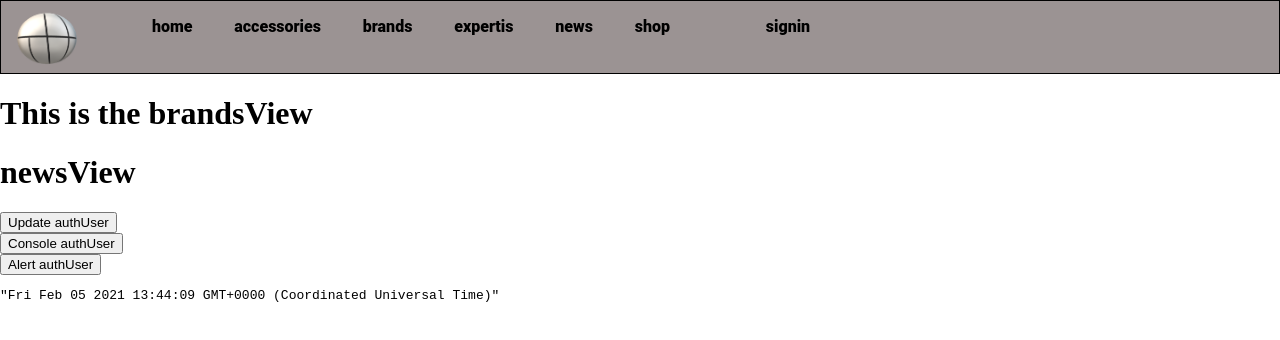
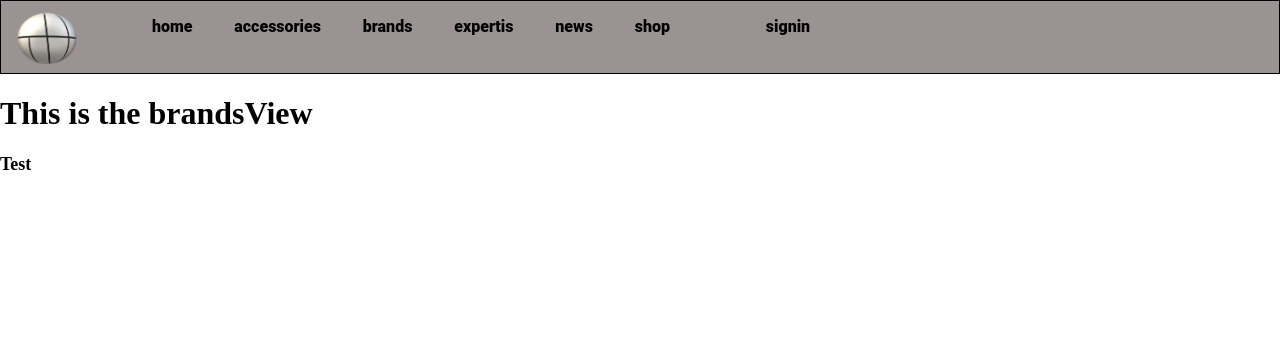
Before and after one commit to eman1970/x3, a React (Create React App) app: page /brands in a window 1280 px wide. Shown: the top 340 px of the page. Built offline with nearby package versions, Linux system fonts and the light colour scheme.

Commit message:
TestContext

```diff
--- a/src/App.tsx
+++ b/src/App.tsx
@@ -3,6 +3,7 @@ import './shared/css/Global.css'
 import { Routes } from './routes/Routes'
 import { UserProvider } from './shared/provider/UserProvider'
 import { Navigation } from './components/navigation/Navigation'
+import {TestProvider} from './shared/provider/TestProvider';
 
 
 
@@ -10,6 +11,7 @@ import { Navigation } from './components/navigation/Navigation'
 function App() {
   return (
 
+<TestProvider>
     <UserProvider>
 
       <Routes>
@@ -19,6 +21,7 @@ function App() {
 
       </Routes>
     </UserProvider>
+    </TestProvider>
   );
 }
 
--- /dev/null
+++ b/src/shared/provider/TestProvider.tsx
@@ -0,0 +1,20 @@
+import React from 'react'
+import { useState, createContext }  from 'react'
+
+export const TestContext = createContext<any>(null)
+
+export const TestProvider = (props: {children: React.ReactChild}) => {
+
+const [testUser, setTestUser] = useState('Test');
+
+const {children} = props
+
+
+    return (
+        <TestContext.Provider value={[testUser, setTestUser]}>
+            {children}
+            </TestContext.Provider>
+    )
+}
+
+export default TestContext;
--- a/src/view/navigationtabviews/brands/BrandsView.tsx
+++ b/src/view/navigationtabviews/brands/BrandsView.tsx
@@ -1,12 +1,13 @@
 import React from 'react'
-import {NewsView} from '../news/NewsView'
+import {useContext} from 'react'
+import { TestContext } from '../../../shared/provider/TestProvider';
 
 export const BrandsView = () => {
+    const [testUser, setTestUser] = useContext(TestContext)
     return (
         <div>
             <h1>This is the brandsView</h1>
-            <NewsView />
-
+            <p>{testUser}</p>
 
         </div>
     )
--- a/src/view/navigationtabviews/news/NewsView.css
+++ b/src/view/navigationtabviews/news/NewsView.css
@@ -0,0 +1,9 @@
+input {
+    width: 20%;
+  }
+
+  p{
+      font-size: 18px;
+      font-weight: bold;
+      color: #000000;
+  }
--- a/src/view/navigationtabviews/news/NewsView.tsx
+++ b/src/view/navigationtabviews/news/NewsView.tsx
@@ -1,30 +1,27 @@
 import React from 'react'
 import { useContext, useState } from "react";
-import { UserContext } from '../../../shared/provider/UserProvider';
+import './NewsView.css'
+
+import { TestContext } from '../../../shared/provider/TestProvider';
 
 
 
 
 export const NewsView = () => {
-    const [authUser, setAuthUser] = useContext(UserContext)
-    const [msg, setMsg] = useState();
+    const [testUser, setTestUser] = useContext(TestContext)
 
 
-    const update = () => {
-        setMsg(authUser)
 
-    }
 
 
     return (
         <div>
 
-            <h1>newsView</h1>
-            <button onClick={() => update()}>Update authUser</button><br />
-            <button onClick={() => console.log(JSON.stringify(msg))}>Console authUser</button><br />
-            <button onClick={() => alert(JSON.stringify(authUser))}>Alert authUser</button><br />
-            <pre>{JSON.stringify(msg, null, 2)}</pre>
-            <pre>{JSON.stringify(Date(), null, 2)}</pre>
+            <h1>This is the newsView</h1>
+            <p>{testUser}</p>
+            <input placeholder="update and display in BrandsView" type="text" onChange={event => setTestUser(event.target.value)} />
+
+
 
         </div>
 
```
Also changed, not shown: 1 other file (tests, documents, lock files or other folders).
